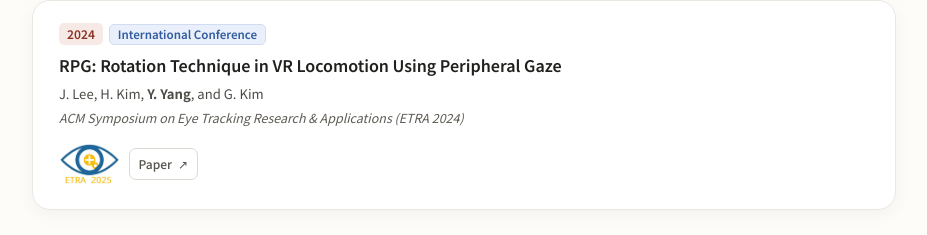
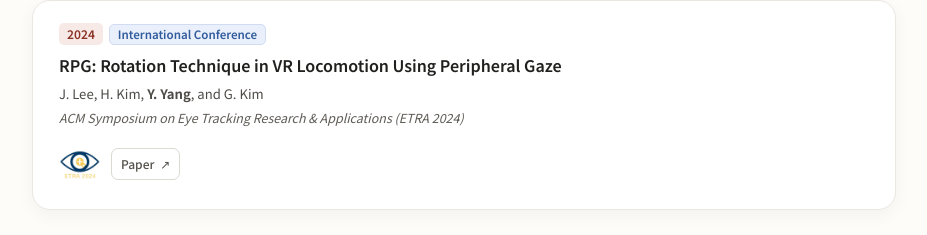
Before and after one commit to santachan/santachan.github.io, a plain HTML site: page index.html in a window 1280 px wide. Shown: the part 3093-3328 px from the top of the page, without its empty margins (176-1103 px from the left). Drawn offline with nearby package versions, Linux system fonts and the light colour scheme.

Commit message:
Replace ETRA 2024 logo

```diff
--- a/index.html
+++ b/index.html
@@ -73,7 +73,7 @@
           <li class="publication-card"><div class="publication-content"><div class="publication-badges"><span class="pub-year">2025</span><span class="publication-badge publication-type publication-type-international">International Conference</span></div><h4 class="pub-title">StreamSplat: A Hybrid Client-Server Architecture for Neural Graphics using Depth-based Fusion on the Web</h4><p class="authors">S. Park*, <strong>Y. Yang*</strong>, M. Kim, and B. Yoo</p><p class="venue-line"><em>International Conference on 3D Web Technology (Web3D 2025)</em><span>Best Paper Award</span></p><div class="publication-footer"><img class="publication-logo publication-logo-wide" src="./assets/venues/web3d-2025.png" alt="Web3D 2025" /><a class="publication-action" href="https://doi.org/10.1145/3746237.3746316" target="_blank" rel="noreferrer">Paper <span aria-hidden="true">↗</span></a></div></div></li>
           <li class="publication-card"><div class="publication-content"><div class="publication-badges"><span class="pub-year">2025</span><span class="publication-badge publication-type publication-type-international">International Conference</span></div><h4 class="pub-title">The Impact of Observer Presence on Trainees’ Mental States and Performance in Remote Military Training with Virtual Humans in Mixed Reality</h4><p class="authors">J. Park, <strong>Y. Yang</strong>, G. Kim, and H. Kim</p><p class="venue-line"><em>ACM Conference on Human Factors in Computing Systems (CHI 2025)</em><span>Top 1% HCI conference</span></p><div class="publication-footer"><img class="publication-logo" src="./assets/venues/chi-2025-user.png" alt="CHI 2025" /><a class="publication-action" href="https://doi.org/10.1145/3706598.3713515" target="_blank" rel="noreferrer">Paper <span aria-hidden="true">↗</span></a></div></div></li>
           <li class="publication-card"><div class="publication-content"><div class="publication-badges"><span class="pub-year">2025</span><span class="publication-badge publication-type publication-type-journal">Journal</span><span class="publication-badge publication-metric">Q1</span><span class="publication-badge publication-metric">IF 5.0</span></div><h4 class="pub-title">BalanceVR: VR-Based Balance Training to Increase Tolerance to VR Sickness</h4><p class="authors"><strong>Y. Yang*</strong>, S. Kang*, M. Kim, G. Kim, and H. Kim</p><p class="venue-line"><em>Virtual Reality</em></p><div class="publication-footer"><a class="publication-action" href="https://doi.org/10.1007/s10055-024-01097-7" target="_blank" rel="noreferrer">Paper <span aria-hidden="true">↗</span></a></div></div></li>
-          <li class="publication-card"><div class="publication-content"><div class="publication-badges"><span class="pub-year">2024</span><span class="publication-badge publication-type publication-type-international">International Conference</span></div><h4 class="pub-title">RPG: Rotation Technique in VR Locomotion Using Peripheral Gaze</h4><p class="authors">J. Lee, H. Kim, <strong>Y. Yang</strong>, and G. Kim</p><p class="venue-line"><em>ACM Symposium on Eye Tracking Research &amp; Applications (ETRA 2024)</em></p><div class="publication-footer"><img class="publication-logo publication-logo-wide" src="./assets/venues/etra-user.png" alt="ETRA 2024" /><a class="publication-action" href="https://doi.org/10.1145/3655609" target="_blank" rel="noreferrer">Paper <span aria-hidden="true">↗</span></a></div></div></li>
+          <li class="publication-card"><div class="publication-content"><div class="publication-badges"><span class="pub-year">2024</span><span class="publication-badge publication-type publication-type-international">International Conference</span></div><h4 class="pub-title">RPG: Rotation Technique in VR Locomotion Using Peripheral Gaze</h4><p class="authors">J. Lee, H. Kim, <strong>Y. Yang</strong>, and G. Kim</p><p class="venue-line"><em>ACM Symposium on Eye Tracking Research &amp; Applications (ETRA 2024)</em></p><div class="publication-footer"><img class="publication-logo publication-logo-wide" src="./assets/venues/etra-2024-user.png" alt="ETRA 2024" /><a class="publication-action" href="https://doi.org/10.1145/3655609" target="_blank" rel="noreferrer">Paper <span aria-hidden="true">↗</span></a></div></div></li>
         </ol>
         <h3 class="publication-kind-heading poster-heading">Conference posters</h3>
         <ol class="publication-list poster-publication-list">
```
Also changed, not shown: assets/venues/etra-2024-user.png (added).
